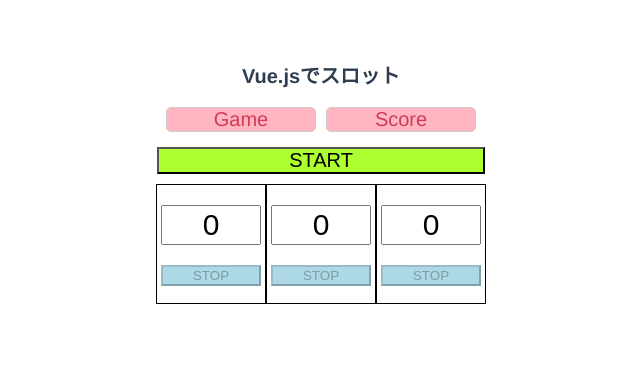
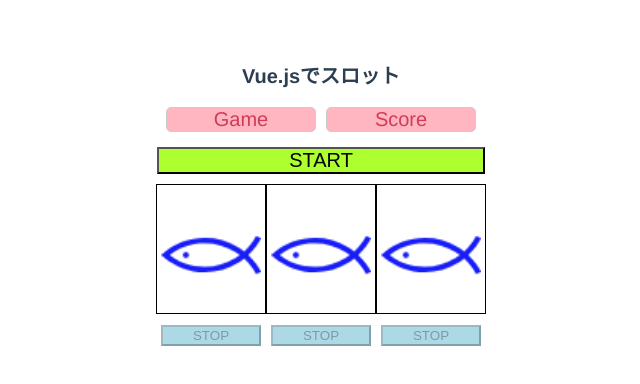
Before and after one commit to ChitaChita/vue-slot-app, a Vue app: page /#/ in a window 1280 px wide. Shown: the top 384 px of the page, without its empty margins (319-959 px from the left). Built offline with nearby package versions, Linux system fonts and the light colour scheme.

Commit message:
image randam　display

```diff
--- a/public/index.html
+++ b/public/index.html
@@ -5,11 +5,11 @@
     <meta http-equiv="X-UA-Compatible" content="IE=edge">
     <meta name="viewport" content="width=device-width,initial-scale=1.0">
     <link rel="icon" href="<%= BASE_URL %>favicon.ico">
-    <title>04-slot-app</title>
+    <title>slot-app</title>
   </head>
   <body>
     <noscript>
-      <strong>We're sorry but 04-slot-app doesn't work properly without JavaScript enabled. Please enable it to continue.</strong>
+      <strong>We're sorry but slot-app doesn't work properly without JavaScript enabled. Please enable it to continue.</strong>
     </noscript>
     <div id="app"></div>
     <!-- built files will be auto injected -->
--- a/src/components/SlotBase.vue
+++ b/src/components/SlotBase.vue
@@ -1,22 +1,33 @@
 <template>
   <div class="slot-form">
-    <input v-bind:id="slotvalue" class="slot-view" type="text" v-model="value">
+    <!-- <input v-bind:id="slotvalue" class="slot-view" type="img" v-model="value"> -->
+    <img class="slot-view" v-bind:id="slotvalue" :src="value" />
     <input class="slot-button" v-bind:disabled="!canStart" type="button" value="STOP" v-on:click="onSelected">
   </div>
 </template>
 
 <script>
+
+const ImgNames = [
+  require('../assets/bfish.png'),
+  require('../assets/cherry.png'),
+  require('../assets/red7.png'),
+  require('../assets/sacra.png'),
+  require('../assets/ybell.png')
+]
+
 export default {
   data () {
     return {
-      value: '0',
-      valueList: [
-        '0', '1', '2', '3', '4', '5', '6', '7'
-      ],
-      canStart: false,
-      timer: null
+      imgPath: '../assets/',
+      imgNames: ImgNames,
+      value: ImgNames[0], // this.data.imgNames[0]
+      valueList: ImgNames,
+    canStart: false,
+    timer: null
     }
   },
+
   computed: {
     slotvalue () {
       return 'slot-value-' + this._uid
@@ -38,12 +49,12 @@ export default {
     }
   },
   methods: {
-    changeValue (number) {
-      if (number && Math.abs(number) <= this.valueList.length) {
-        this.value = this.valueList[number]
+    changeValue (images) {
+      if (images && Math.abs(images) <= this.valueList.length) {
+        this.value = this.valueList[images]
       } else {
-        let num = Math.floor(Math.random() * this.valueList.length)
-        this.value = this.valueList[num]
+        let img = Math.floor(Math.random() * this.valueList.length)
+        this.value = this.valueList[img]
       }
     },
     start () {
@@ -69,7 +80,7 @@ export default {
   text-align: center;
   margin: 0 auto;
   width: 11em;
-  height: 12em;
+  height: 13em;
   border: 1px solid black;
 }
 .slot-view {
```
